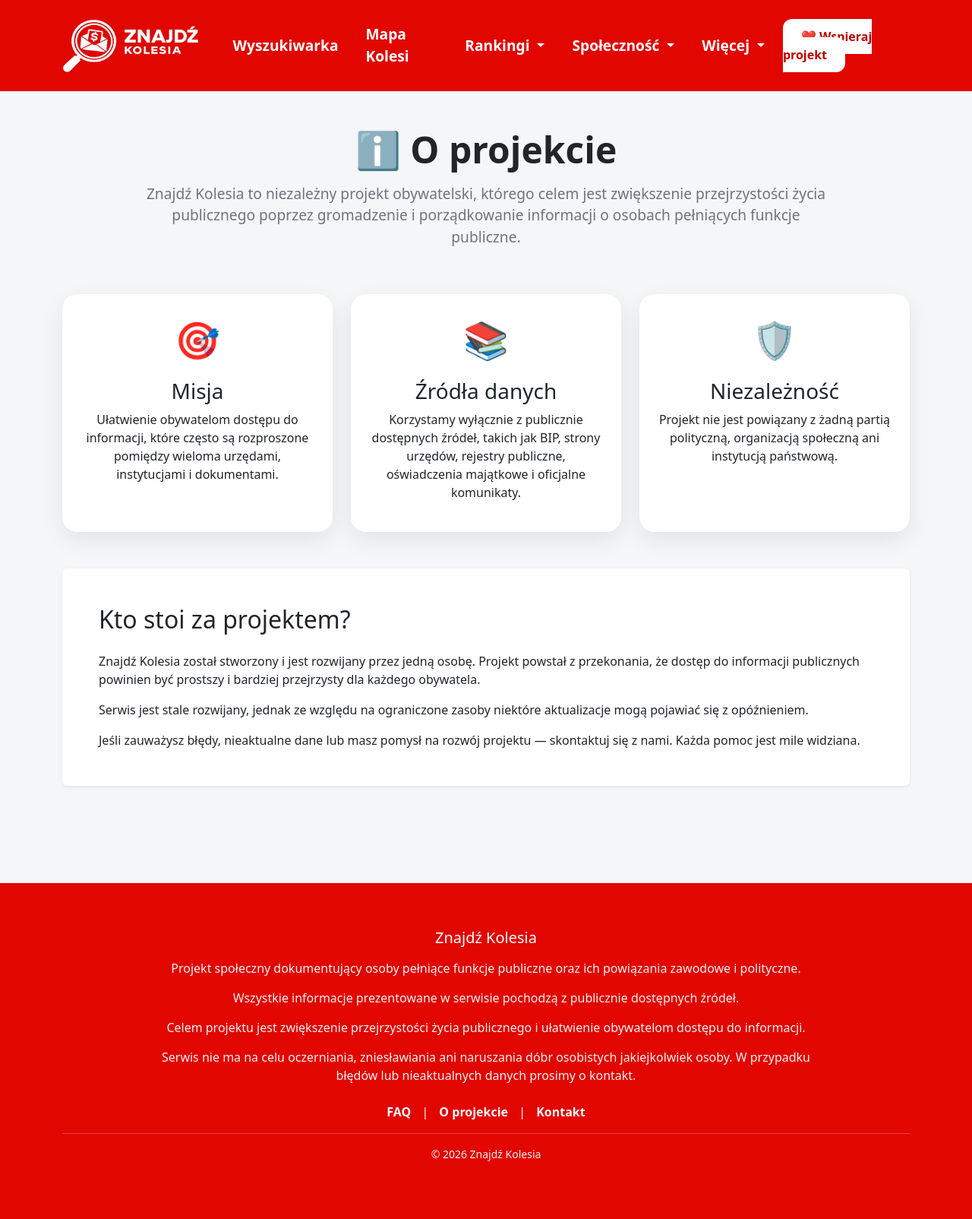
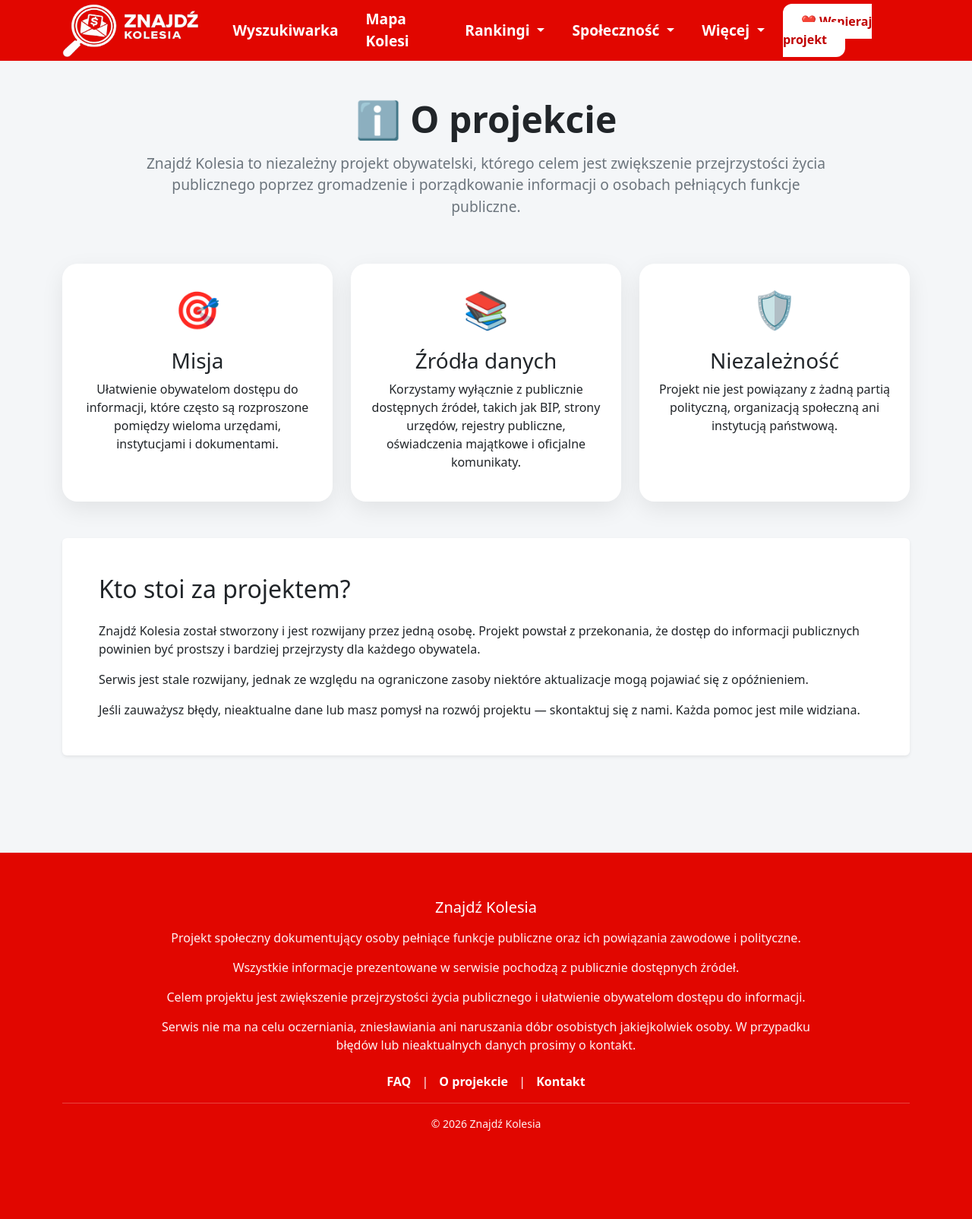
Before and after one commit to nekkess/znajdz-kolesia, a Django app: page /o-nas/ in a window 1280 px wide. Shown: the whole page at 76% size. After the commit the page ends 1488 px from the top, so only its background shows below. Run offline with Django 5.2, Linux system fonts and the light colour scheme.

Commit message:
shrink the navbar from 120px to 80px
Requested a more compact header (reference: trackaipac.com) instead
of the large red bar with lots of empty vertical space. Body's
top padding stays in lockstep with the navbar height.

```diff
--- a/templates/base.html
+++ b/templates/base.html
@@ -22,18 +22,18 @@
 }
 
 body{
-    padding-top:120px;
+    padding-top:80px;
 }
 
         .navbar-custom{
     background:#e10600;
-    min-height:120px;
+    min-height:80px;
     padding-top:0;
     padding-bottom:0;
 }
 
 .navbar-custom .container{
-    min-height:120px;
+    min-height:80px;
     display:flex;
     align-items:center;
 }
```
